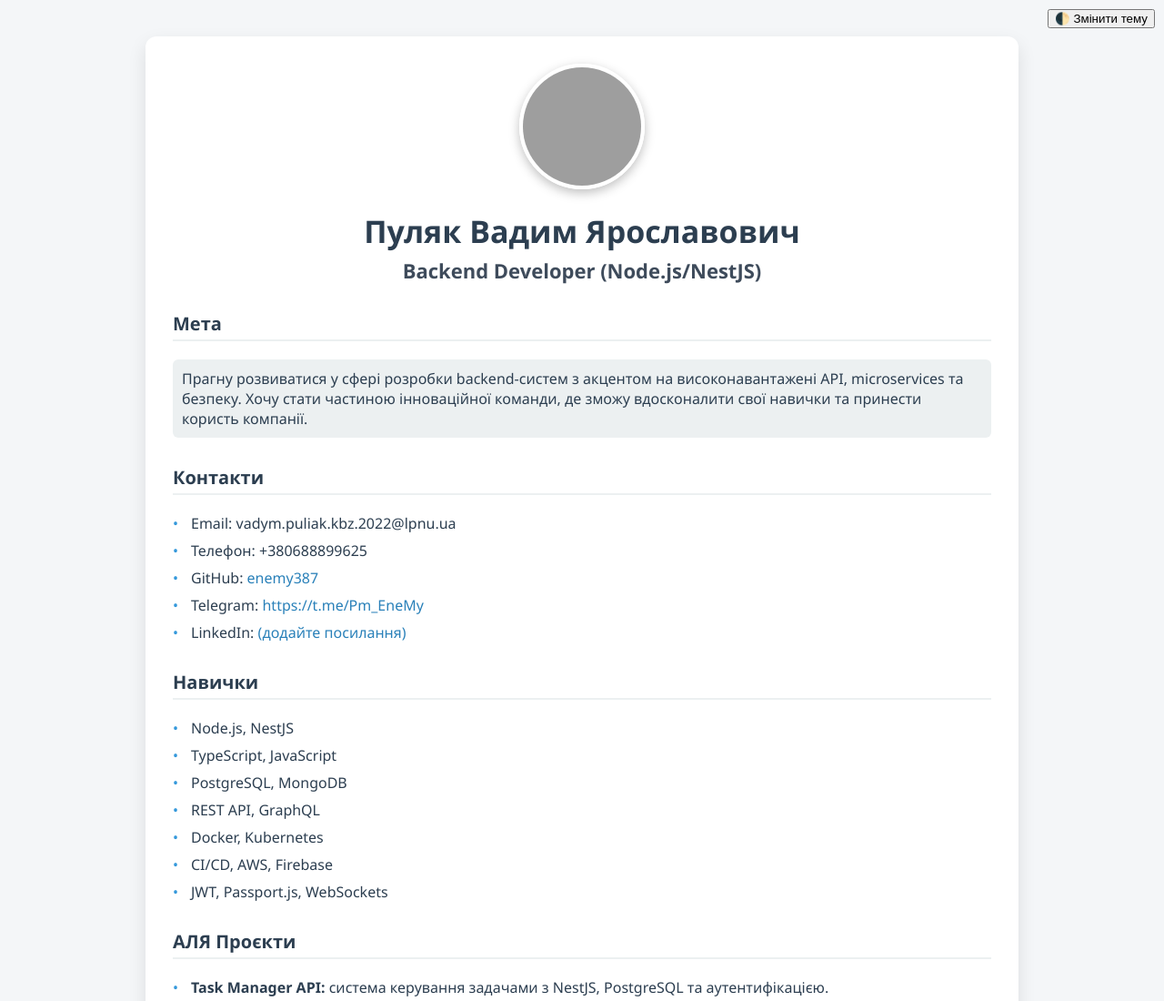
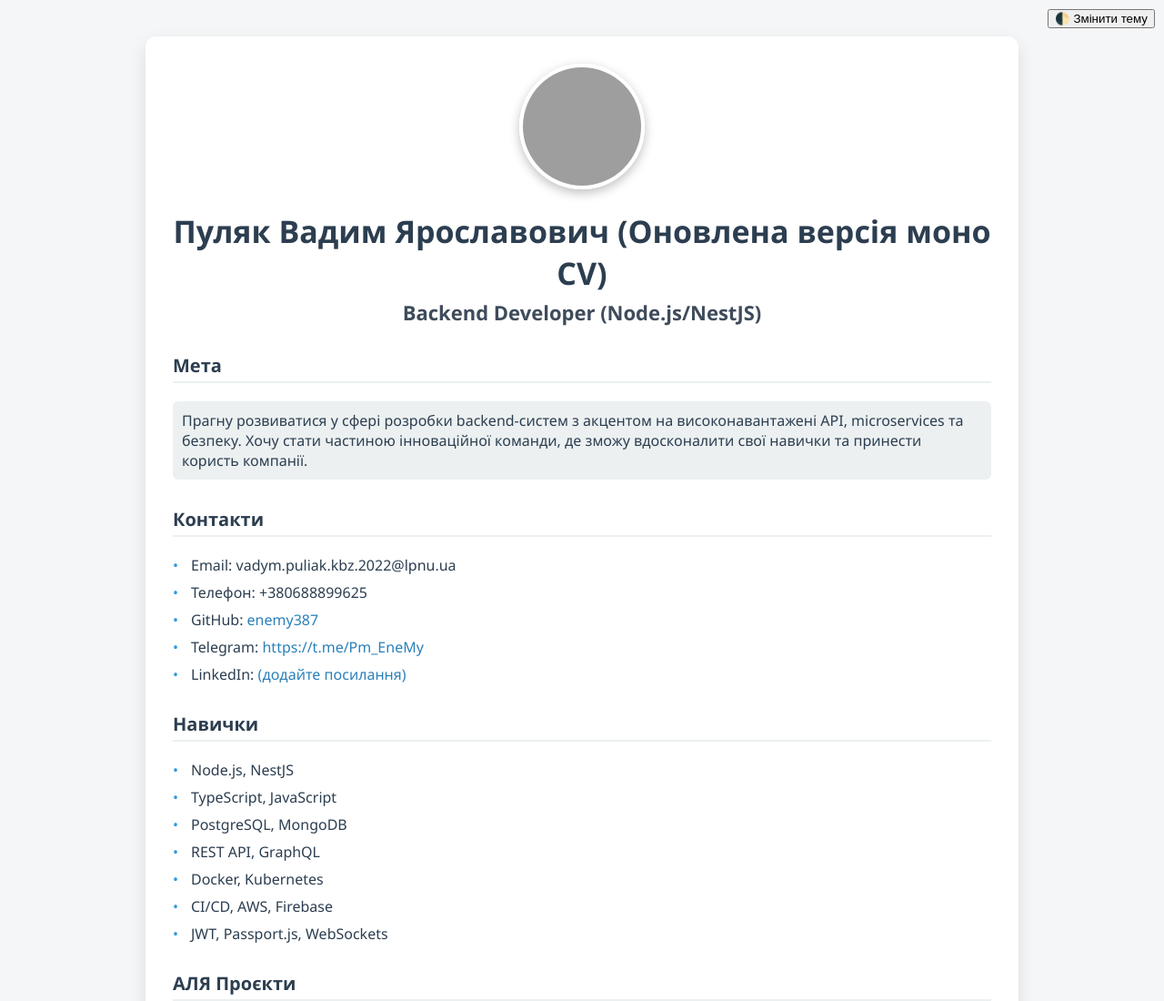
Before and after one commit to EneMy387/lab5, a plain HTML site: page index.html in a window 1280 px wide. Shown: the top 1100 px of the page at 91% size. Drawn offline with Linux system fonts and the light colour scheme; no server answers; grey boxes are pictures that could not be loaded.

Commit message:
Update index.html
Зміни в основі

```diff
--- a/index.html
+++ b/index.html
@@ -12,7 +12,7 @@
   <button class="theme-toggle">🌓 Змінити тему</button>
     <div class="container">
         <img src="/img/face-gen.png" alt="Фото профілю" class="profile-photo" />
-        <h1>Пуляк Вадим Ярославович</h1>
+        <h1>Пуляк Вадим Ярославович (Оновлена версія моно CV)</h1>
         <h2>Backend Developer (Node.js/NestJS)</h2>
 
         <div class="section">
```
